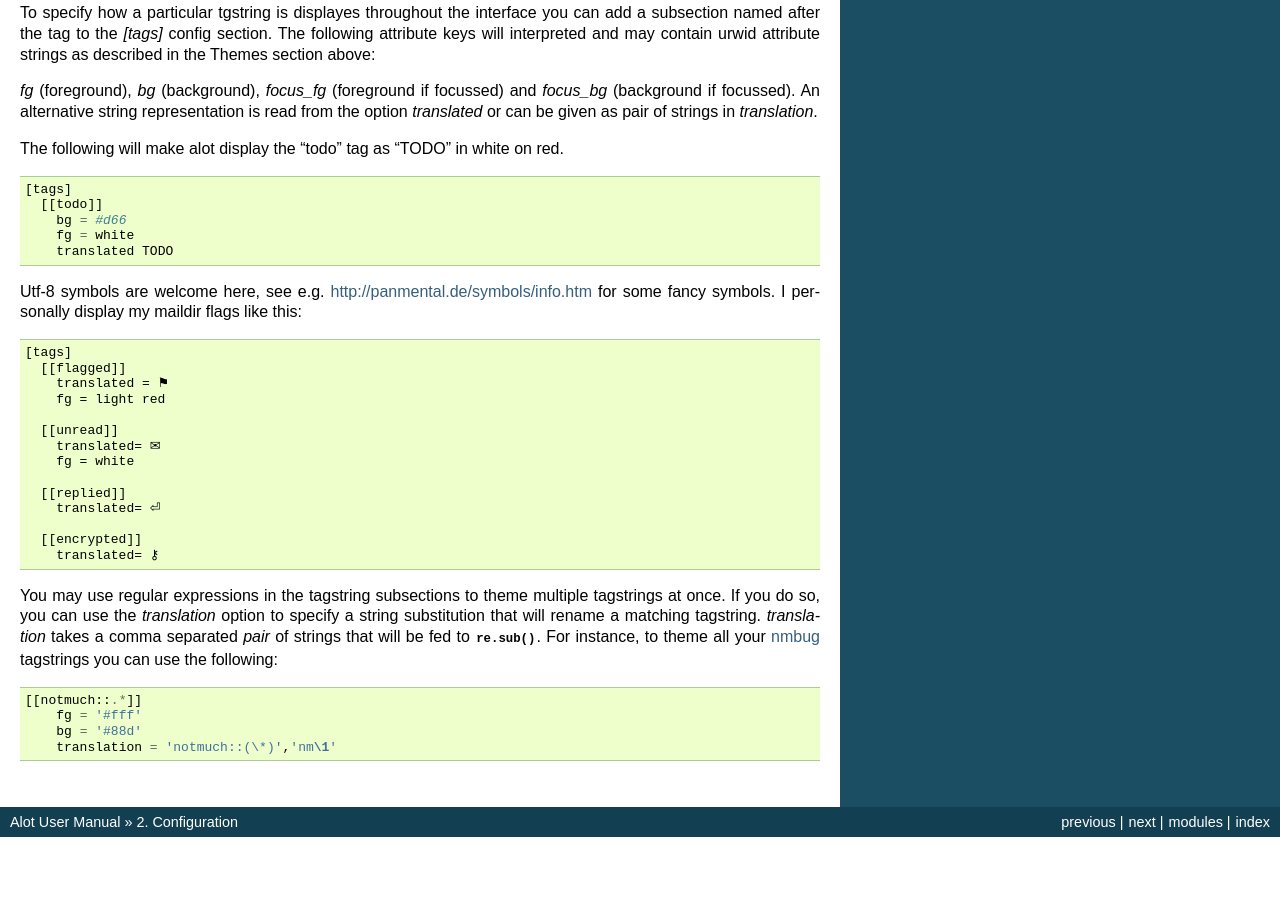
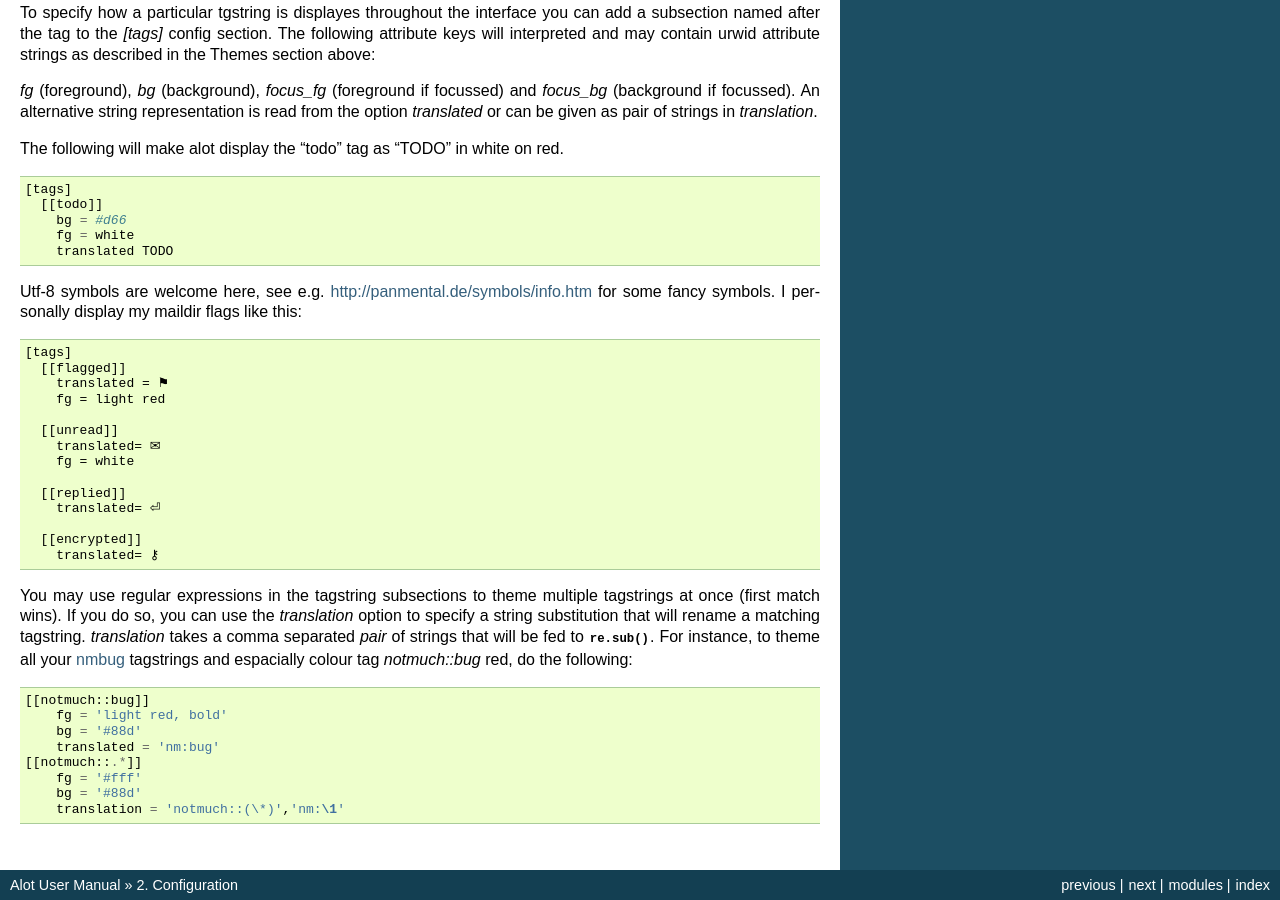
Before and after one commit to pazz/alot, a Sphinx documentation site: the page built from docs/source/configuration/index.rst, in a window 1280 px wide and 900 px high, scrolled down 6417 px. Built offline with Sphinx 7.4.7, drawn with Linux system fonts in a browser that asks for light colours; before the commit the page ends 7254 px from its top, so only the background shows below that.

Commit message:
docs love

```diff
--- a/docs/source/configuration/index.rst
+++ b/docs/source/configuration/index.rst
@@ -265,14 +265,19 @@ like this::
       [[encrypted]]
         translated= ⚷
 
-You may use regular expressions in the tagstring subsections to theme multiple tagstrings at once.
+You may use regular expressions in the tagstring subsections to theme multiple tagstrings at once (first match wins).
 If you do so, you can use the `translation` option to specify a string substitution that will
 rename a matching tagstring. `translation` takes a comma separated *pair* of strings that will be fed to
-:func:`re.sub`. For instance, to theme all your `nmbug`_ tagstrings you can use the following::
+:func:`re.sub`. For instance, to theme all your `nmbug`_ tagstrings and espacially colour tag `notmuch::bug` red,
+do the following::
 
+  [[notmuch::bug]]
+      fg = 'light red, bold'
+      bg = '#88d'
+      translated = 'nm:bug'
   [[notmuch::.*]]
       fg = '#fff'
       bg = '#88d'
-      translation = 'notmuch::(\*)','nm\1'
+      translation = 'notmuch::(\*)','nm:\1'
 
 .. _nmbug: http://notmuchmail.org/nmbug/
```
